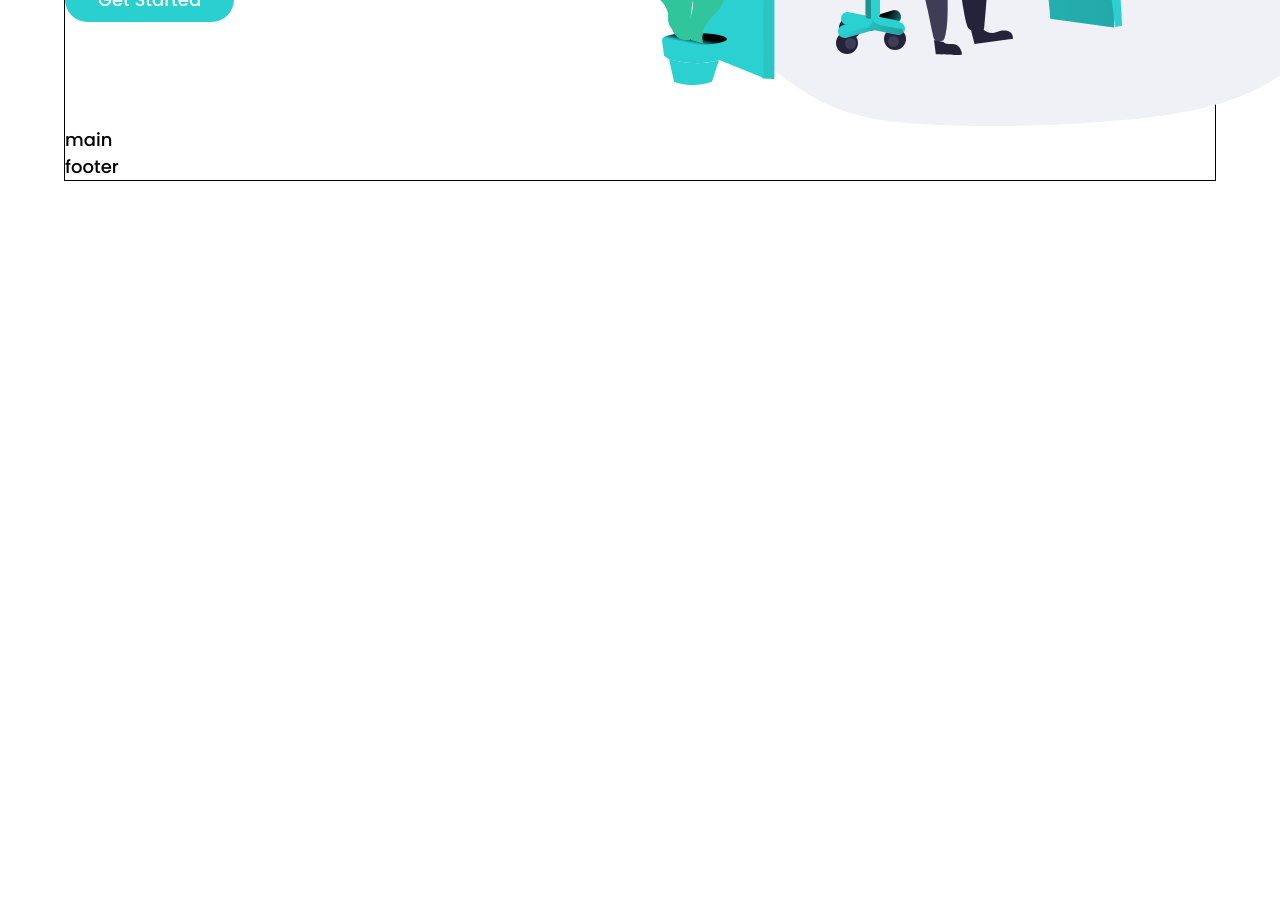
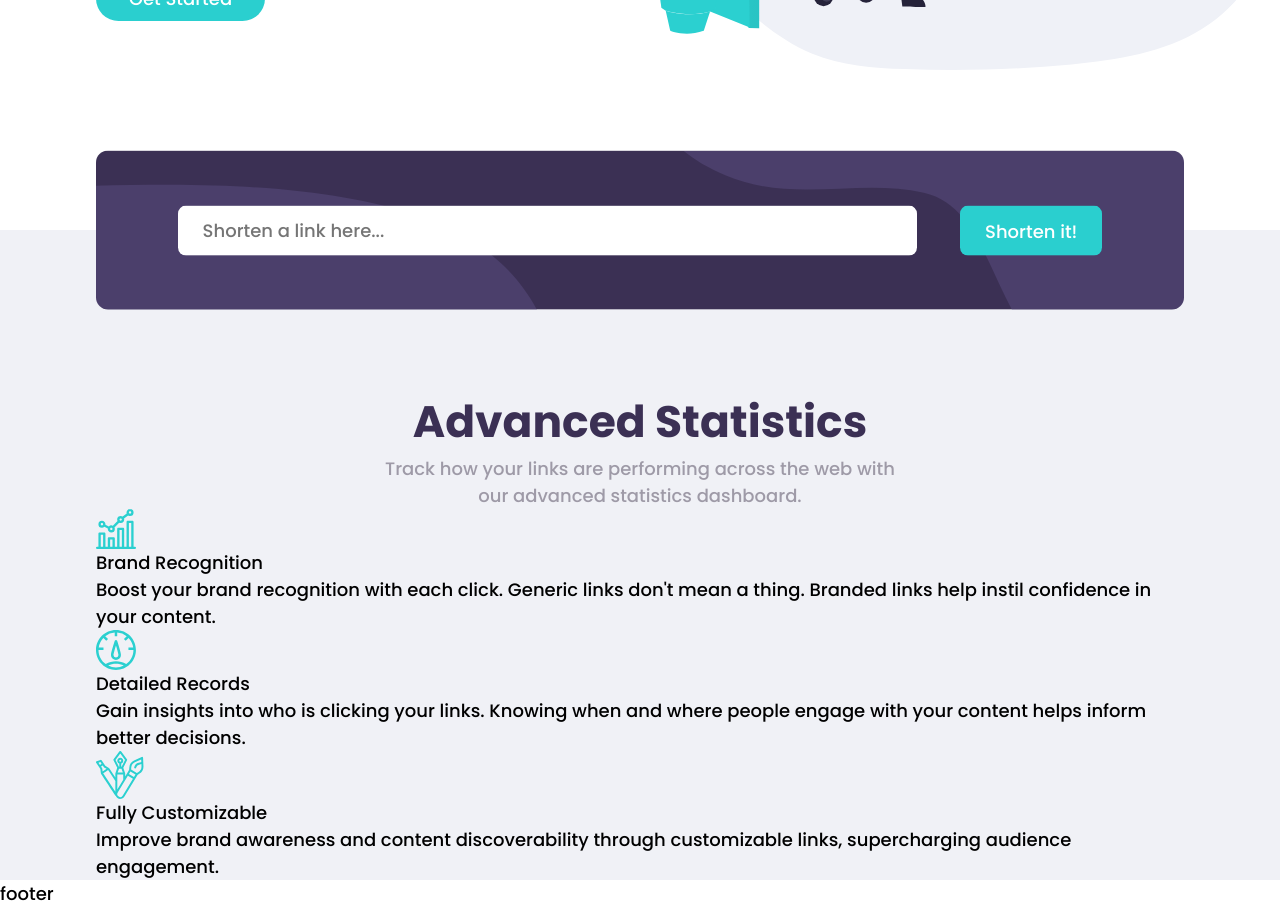
Before and after one commit to J-HernandezM/url-shortener, a React (Vite) app: page / in a window 1280 px wide. Shown: the part 500-1407 px from the top of the page. Before the commit the page ends 800 px from the top, so only its background shows below. Built offline with nearby package versions, Linux system fonts and the light colour scheme.

Commit message:
feat: main styles

```diff
--- a/src/App.scss
+++ b/src/App.scss
@@ -1,11 +1,5 @@
 @import './index.scss';
 
 .limit {
-  width: 85%;
   border: 1px solid black;
-  margin: 0 auto;
-
-  @include screen-desktop {
-    width: 90%;
-  }
 }
--- a/src/App.tsx
+++ b/src/App.tsx
@@ -8,11 +8,11 @@ import Main from './components/Main'
 
 function App () {
   return (
-    <div className='limit'>
+    <>
       <Header />
       <Main />
       <Footer />
-    </div>
+    </>
   )
 }
 
--- a/src/components/Header/Header.scss
+++ b/src/components/Header/Header.scss
@@ -1,21 +1,11 @@
 @import '../../index.scss';
-
-@mixin actionBtn {
-  background-color: var(--cyan);
-  color: white;
-  padding: 8px 20px;
-  border-radius: 50cqh;
-
-  &:hover {
-    background-color: lighten(hsl(180, 66%, 49%), 20%);
-    cursor: pointer;
-  }
-}
 
 header {
   display: flex;
   flex-direction: column;
   position: relative;
+  margin-bottom: 160px;
+  @include limit;
 }
 
 .header-up {
@@ -194,9 +184,8 @@ header {
 }
 
 .header-btn {
-  @include actionBtn();
-  outline: 1px transparent solid;
-  border: 1px transparent solid;
+  @include actionBtn;
+  @include transparent-border;
   padding: 12px 32px;
 
   @include screen-desktop {
@@ -207,4 +196,9 @@ header {
 .header-illustration {
   max-width: none;
   width: 150%;
+
+  @include for-tablet-portrait-up {
+    width: 100%;
+    max-width: 650px;
+  }
 }
--- /dev/null
+++ b/src/components/Main/Main.scss
@@ -0,0 +1,110 @@
+@import '../../index.scss';
+
+main {
+  @include limit;
+  background-color: var(--bg1);
+}
+
+form {
+  display: flex;
+  flex-direction: column;
+  gap: 18px;
+
+  width: 100%;
+  max-width: 520px;
+  padding: 24px;
+  margin: 0 auto;
+
+  background-color: var(--dark-violet);
+  background-image: url('../../assets/images/bg-shorten-mobile.svg');
+  background-repeat: no-repeat;
+  background-position: 100% 0%;
+
+  border-radius: 12px;
+  transform: translateY(-50%);
+
+  @include screen-desktop {
+    justify-content: space-between;
+    flex-direction: row;
+    gap: 0px;
+    max-width: none;
+    padding: 5% 7.5%;
+    background-image: url('../../assets/images/bg-shorten-desktop.svg');
+    background-size: 120%;
+  }
+}
+
+.form-input-box {
+  display: flex;
+  flex-direction: column;
+  position: relative;
+  width: 100%;
+  height: fit-content;
+
+  @include screen-desktop {
+    width: 80%;
+  }
+
+  input {
+    width: 100%;
+    height: 50px;
+    padding-left: 24px;
+    border-radius: 8px;
+    @include transparent-border;
+    color: var(--dark-violet);
+
+    &[aria-invalid="true"] {
+      border: 2px var(--red) solid;
+
+      &::placeholder {
+        color: lighten(hsl(0, 87%, 67%), 15%);
+      }
+
+      & ~ span {
+        display: block;
+      }
+    }
+  }
+
+  span {
+    display: none;
+    font-style: italic;
+    font-size: var(--sm);
+    color: var(--red);
+
+    @include screen-desktop {
+      position: absolute;
+      bottom: -24px;
+      left: 4px;
+    }
+  }
+}
+
+.form-btn {
+  @include actionBtn;
+  @include transparent-border;
+  height: 50px;
+  padding: 11.5px 24px ;
+  border-radius: 8px;
+}
+
+.main-info {
+  text-align: center;
+
+  h3 {
+    font-size: var(--mlg);
+    color: var(--dark-violet);
+    margin-bottom: 20px;
+
+    @include screen-desktop {
+      font-size: var(--mxl);
+      margin: 0;
+    }
+  }
+
+  p {
+    color: var(--grayish-violet);
+    margin: 0 auto;
+    max-width: 530px;
+  }
+}
--- a/src/components/Main/index.tsx
+++ b/src/components/Main/index.tsx
@@ -1,6 +1,48 @@
+import './Main.scss'
+import iconBrand from '../../assets/images/icon-brand-recognition.svg'
+import iconDetailed from '../../assets/images/icon-detailed-records.svg'
+import iconFully from '../../assets/images/icon-fully-customizable.svg'
+
 function Main () {
   return (
-    <main>main</main>
+    <main>
+      <form>
+        <div className="form-input-box">
+          <input required type="url" name="url" id="url" placeholder='Shorten a link here...' aria-invalid="false" aria-describedby='url-error'/>
+          <span id='url-error'>Please add a link</span>
+        </div>
+        <button className='form-btn'>Shorten it!</button>
+      </form>
+      <section>
+        <div className="main-info">
+          <h3>Advanced Statistics</h3>
+          <p>Track how your links are performing across the web with our advanced statistics dashboard.</p>
+        </div>
+        <div className="main-cards">
+          <div className='cards'>
+            <div className='card-icon-box'>
+              <img className='card-icon' src={iconBrand} alt="Brand recognition detailed" />
+            </div>
+            <p className='card-title'>Brand Recognition</p>
+            <p className='card-description'>Boost your brand recognition with each click. Generic links don&apos;t mean a thing. Branded links help instil confidence in your content.</p>
+          </div>
+          <div className='cards'>
+            <div className='card-icon-box'>
+              <img className='card-icon' src={iconDetailed} alt="Detailed records icon" />
+            </div>
+            <p className='card-title'>Detailed Records</p>
+            <p className='card-description'>Gain insights into who is clicking your links. Knowing when and where people engage with your content helps inform better decisions.</p>
+          </div>
+          <div className='cards'>
+            <div className='card-icon-box'>
+              <img className='card-icon' src={iconFully} alt="Fully customizable icon" />
+            </div>
+            <p className='card-title'>Fully Customizable</p>
+            <p className='card-description'>Improve brand awareness and content discoverability through customizable links, supercharging audience engagement.</p>
+          </div>
+        </div>
+      </section>
+    </main>
   )
 }
 
--- a/src/index.scss
+++ b/src/index.scss
@@ -2,6 +2,35 @@
 
 @mixin screen-desktop {
   @media (min-width: 1024px) { @content; }
+}
+
+@mixin for-tablet-portrait-up {
+  @media (min-width: 600px) { @content; }
+}
+
+@mixin screen-desktop {
+  @media (min-width: 1024px) { @content; }
+}
+
+@mixin limit {
+  padding: 0 7.5%;
+}
+
+@mixin transparent-border {
+  outline: 1px transparent solid;
+  border: 1px transparent solid;
+}
+
+@mixin actionBtn {
+  background-color: var(--cyan);
+  color: white;
+  padding: 8px 20px;
+  border-radius: 50cqh;
+
+  &:hover {
+    background-color: lighten(hsl(180, 66%, 49%), 20%);
+    cursor: pointer;
+  }
 }
 
 /* Box sizing rules */
@@ -86,6 +115,7 @@ html {
   --dark-violet: hsl(257, 27%, 26%);
   --red: hsl(0, 87%, 67%);
 
+  --bg1: #f0f1f6;
   --gray: hsl(0, 0%, 75%);
   --grayish-violet: hsl(257, 7%, 63%);
   --very-dark-blue: hsl(255, 11%, 22%);
@@ -94,6 +124,7 @@ html {
   --sm: 16px;
   --md: 18px;
   --lg: 20px;
+  --mlg: 30px;
   --mxl: 44px;
   --xl: 68px;
 }
```
